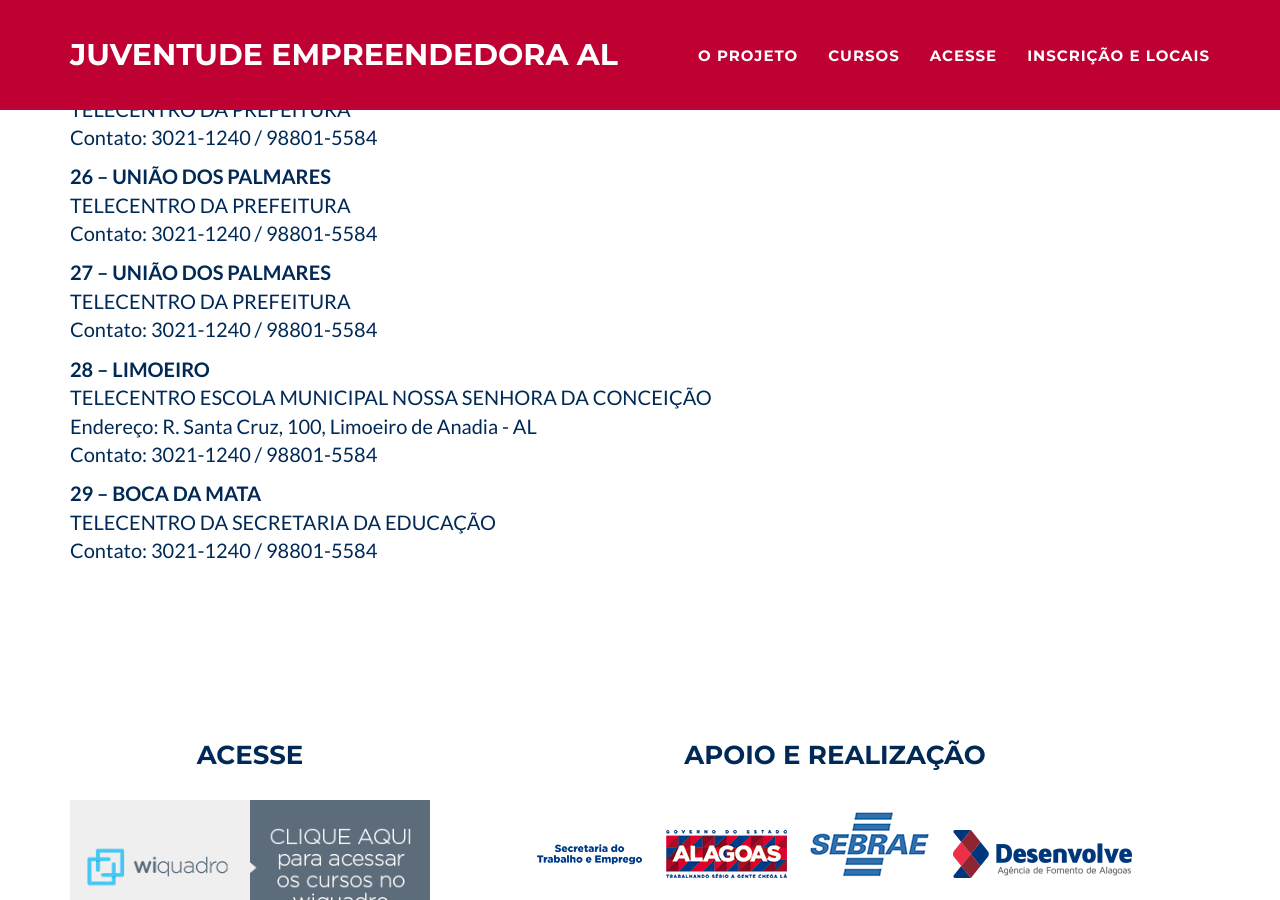
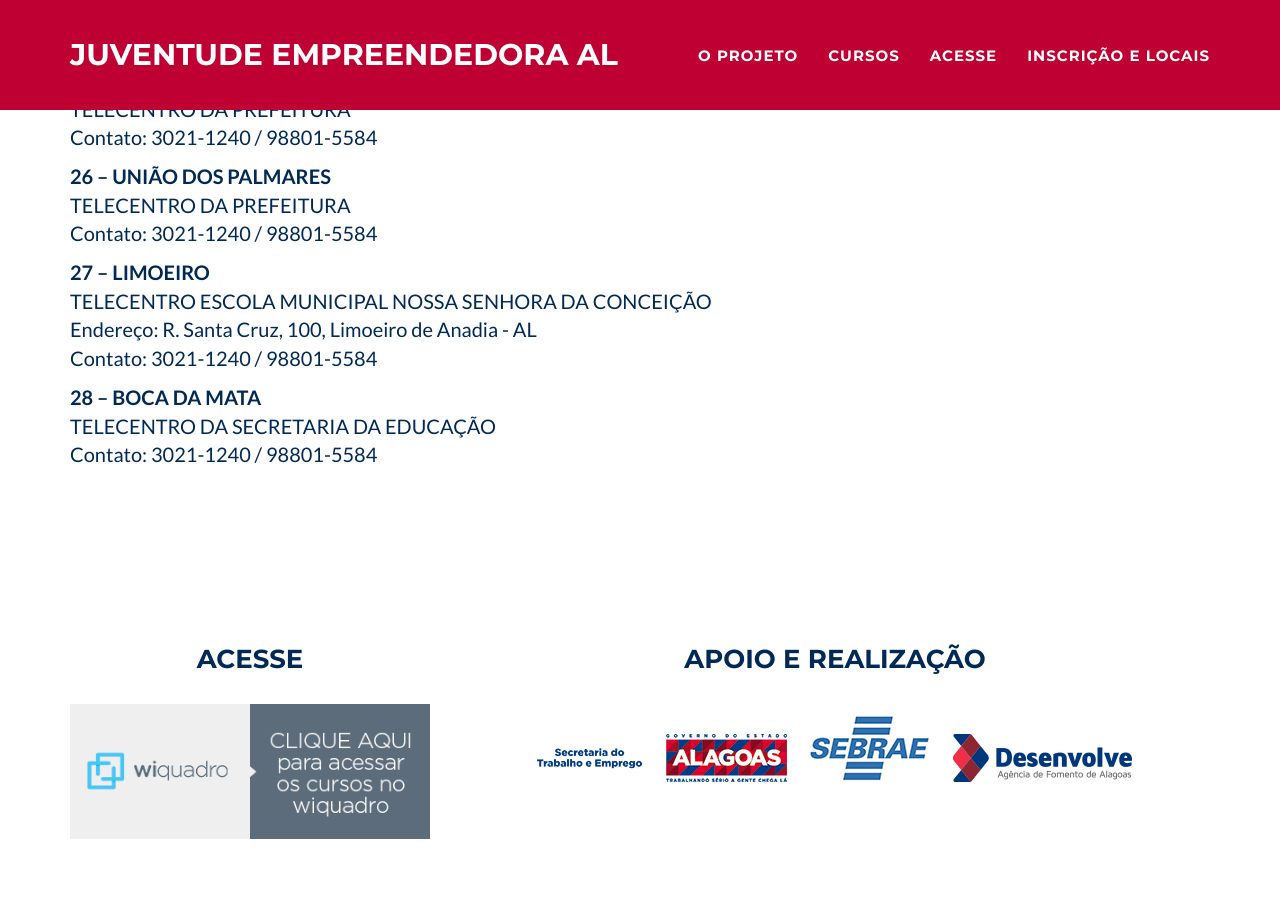
Before and after one commit to wilivro/juventudeempreendedoraal.com.br, a Jekyll site: the page locais/index.html, which Jekyll copies as it is, in a window 1280 px wide and 900 px high, scrolled down 5012 px. Built offline with Jekyll 4.4.1, drawn with Linux system fonts in a browser that asks for light colours.

```diff
--- a/locais/index.html
+++ b/locais/index.html
@@ -253,16 +253,12 @@
                         TELECENTRO DA PREFEITURA</br>
                         Contato: 3021-1240 / 98801-5584</p>
 
-                        <p><strong>27 – UNIÃO DOS PALMARES</strong></br>
-                        TELECENTRO DA PREFEITURA</br>
-                        Contato: 3021-1240 / 98801-5584</p>
-
-                        <p><strong>28 – LIMOEIRO</strong></br>
+                        <p><strong>27 – LIMOEIRO</strong></br>
                         TELECENTRO ESCOLA MUNICIPAL NOSSA SENHORA DA CONCEIÇÃO</br>
                         Endereço: R. Santa Cruz, 100, Limoeiro de Anadia - AL</br>
                         Contato: 3021-1240 / 98801-5584</p>
 
-                        <p><strong>29 – BOCA DA MATA</strong></br>
+                        <p><strong>28 – BOCA DA MATA</strong></br>
                         TELECENTRO DA SECRETARIA DA EDUCAÇÃO</br>
                         Contato: 3021-1240 / 98801-5584</p>
                     </p>
```
